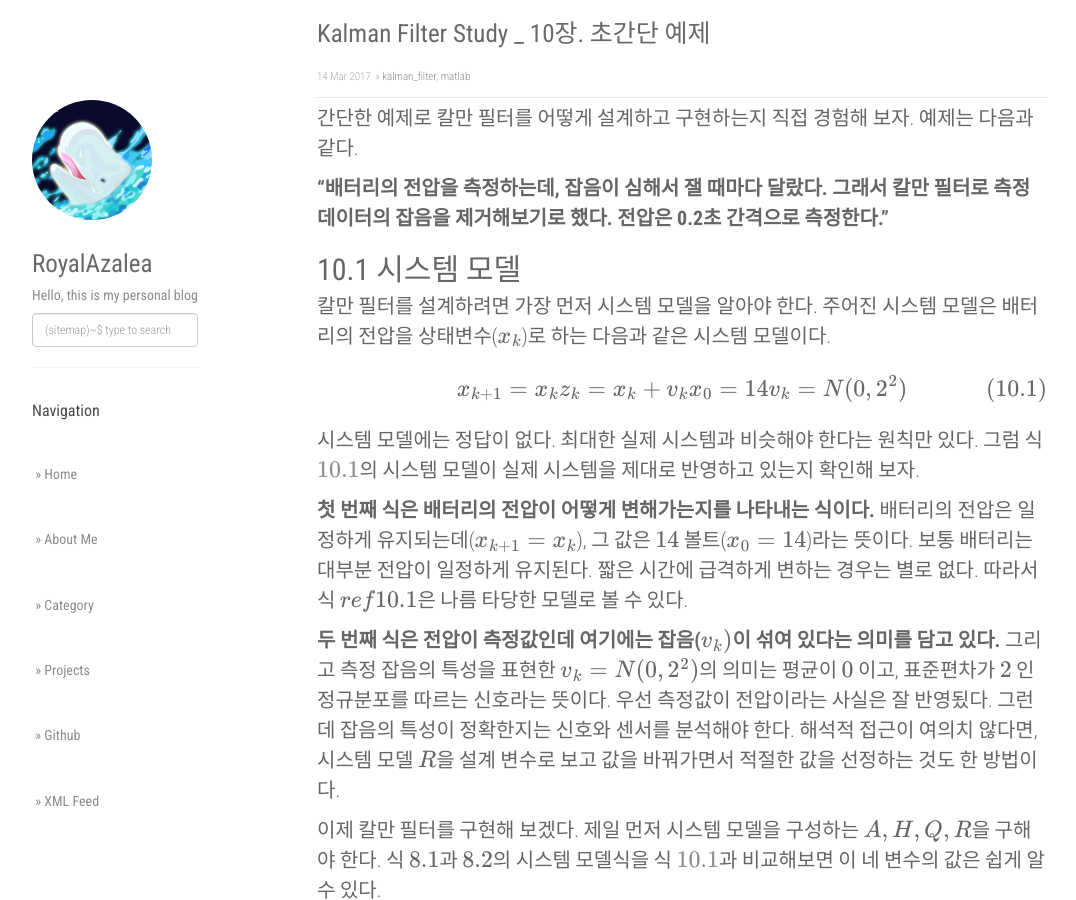
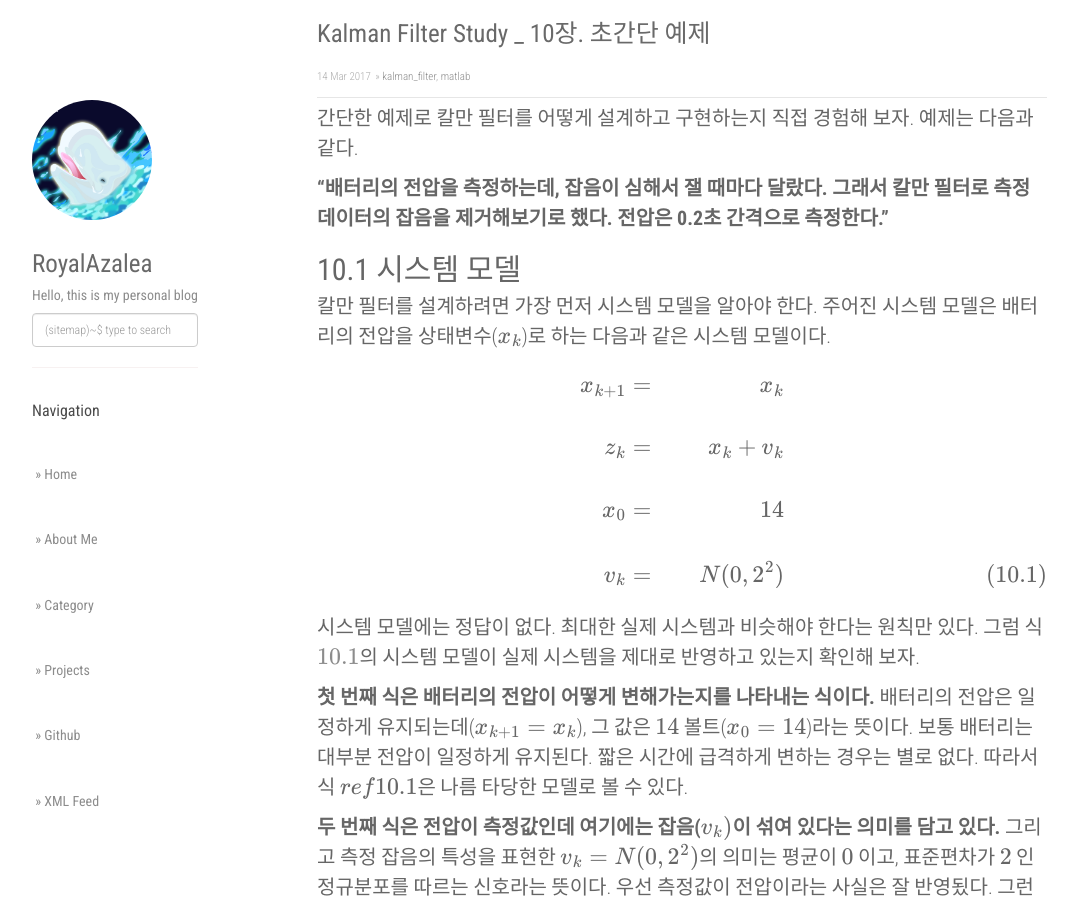
Before and after one commit to RoyalAzalea/RoyalAzalea.github.io, a Jekyll site: the page built from _posts/kalman-filter-study/2017-03-14-kalman-filter-study.md, in a window 1280 px wide and 900 px high. Shown: the whole window, without its empty margins (53-1129 px from the left). Built offline with Jekyll 4.4.1, drawn with Linux system fonts in a browser that asks for light colours; nearby versions of some CDN libraries; formulas are drawn with MathJax 3; some of the changed text lies outside the part shown.

Commit message:
update_test

```diff
--- a/_posts/kalman-filter-study/2017-03-14-kalman-filter-study.md
+++ b/_posts/kalman-filter-study/2017-03-14-kalman-filter-study.md
@@ -17,12 +17,13 @@ categories: [kalman_filter, matlab]
 전압을 상태변수($x_k$)로 하는 다음과 같은 시스템 모델이다.
 
 $$
-x_{k+1} = x_k \\\\
-z_k = x_k + v_k \\\\
-\\\\
-x_{0} = 14 \\\\
-v_k = N(0,2^2)
+\begin{align}
+x_{k+1} &=& x_k \\\\
+z_k &=& x_k + v_k \\\\
+x_{0} &=& 14 \\\\
+v_k &=& N(0,2^2)
 \label{10.1}\tag{10.1}
+\end{align}
 $$
 
 시스템 모델에는 정답이 없다. 최대한 실제 시스템과 비슷해야 한다는 원칙만 있다. 그럼
```
Also changed, not shown: other parts of _posts/kalman-filter-study/2017-03-14-kalman-filter-study.md (+6 -5 lines).
